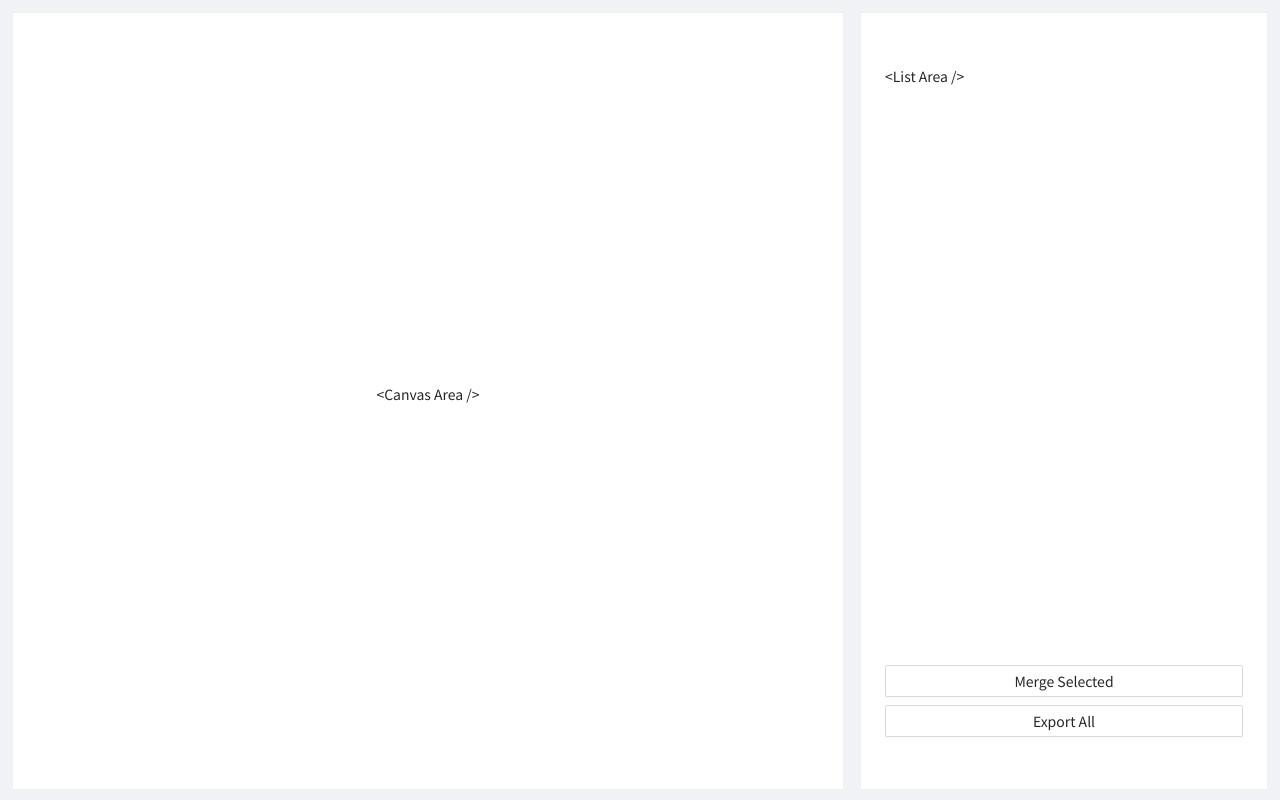
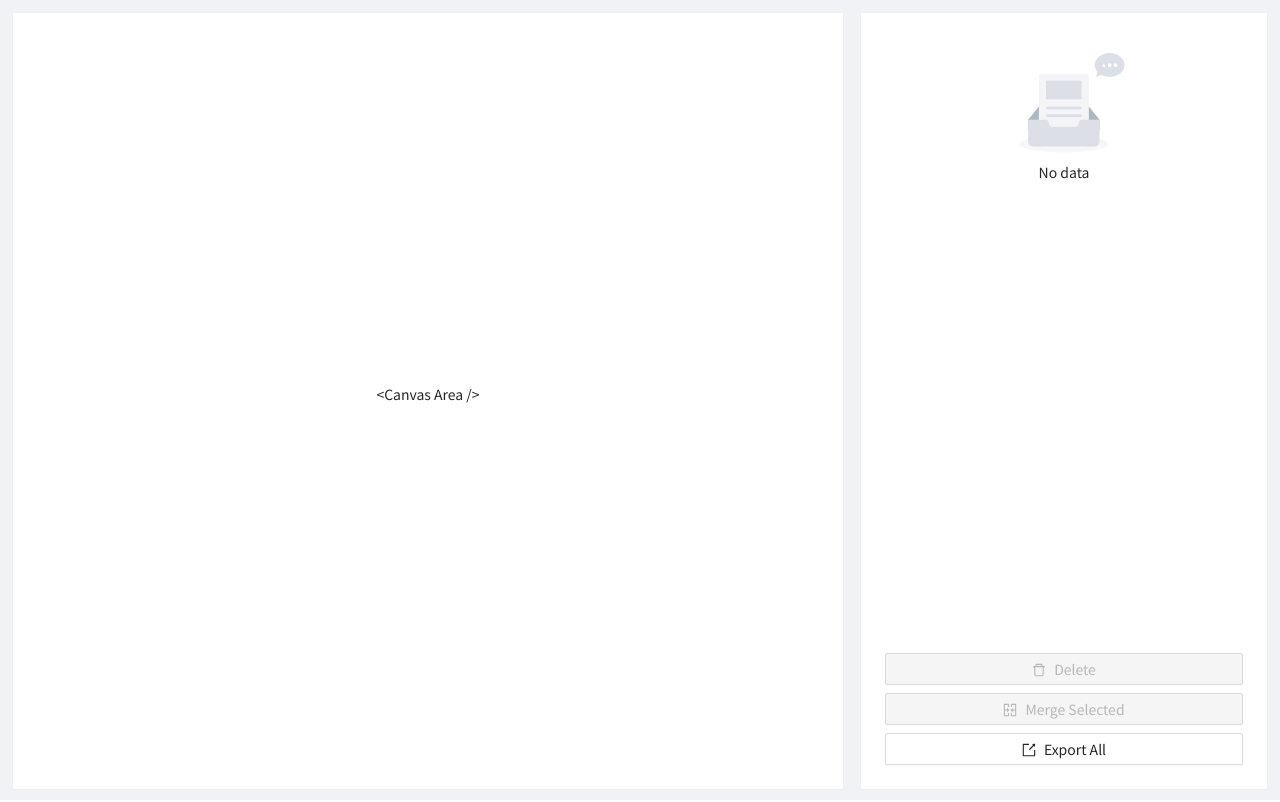
Before and after one commit to babamba/Lunit-Homework, a React (Create React App) app: page / in a window 1280 px wide. Built offline with nearby package versions, Linux system fonts and the light colour scheme; a web font is replaced by a local one.

Commit message:
feat: :construction: 목록 컴포넌트 및 버튼 컴포넌트 진행 중

```diff
--- /dev/null
+++ b/src/components/Main/ActionButtons.tsx
@@ -0,0 +1,44 @@
+import React, { FC, useEffect } from 'react';
+import { DeleteOutlined, MergeCellsOutlined, ExportOutlined } from '@ant-design/icons';
+import { Button, Space } from 'antd';
+import { observer } from 'mobx-react';
+import { toJS } from 'mobx';
+import { useStore } from 'hooks/useStore';
+interface Props {
+  handleDelete: Function;
+  handleMerge: Function;
+  handleExport: Function;
+}
+
+const ActionButtons: FC<Props> = (props: Props) => {
+  const { selectItems } = useStore('canvasStore');
+  const { handleDelete, handleMerge, handleExport } = props;
+
+  return (
+    <Space direction="vertical" style={{ width: '100%', justifyContent: 'flex-end' }}>
+      <Button
+        type="primary"
+        danger
+        icon={<DeleteOutlined />}
+        onClick={() => handleDelete()}
+        style={{ width: '100%' }}
+        disabled={toJS(selectItems).length === 0}
+      >
+        Delete
+      </Button>
+      <Button
+        icon={<MergeCellsOutlined />}
+        onClick={() => handleMerge()}
+        style={{ width: '100%' }}
+        disabled={!(toJS(selectItems).length > 1)}
+      >
+        Merge Selected
+      </Button>
+      <Button icon={<ExportOutlined />} onClick={() => handleExport()} style={{ width: '100%' }}>
+        Export All
+      </Button>
+    </Space>
+  );
+};
+
+export default observer(ActionButtons);
--- a/src/components/Main/List.tsx
+++ b/src/components/Main/List.tsx
@@ -1,14 +1,7 @@
-import React, {
-  useState,
-  useEffect,
-  forwardRef,
-  ForwardRefRenderFunction,
-  useImperativeHandle
-} from 'react';
+import React, { FC, useRef } from 'react';
 import styled from 'styled-components';
-import { Button, Space } from 'antd';
-import { observer } from 'mobx-react';
-import { useStore } from 'hooks/useStore';
+import PolygonList from 'components/Main/PolygonList';
+import ActionButtons from 'components/Main/ActionButtons';
 
 const Container = styled.div`
   display: flex;
@@ -20,53 +13,52 @@ const Container = styled.div`
 
 const ListArea = styled.div`
   width: 100%;
-  min-height: 600px;
+  display: flex;
+  flex: 4;
 `;
 const ButtonArea = styled.div`
   width: 100%;
+  display: flex;
+  flex: 1;
   /* flex-direction: column; */
 `;
 
-interface Handler {
+interface PolygonListRefObject {
   merge(): void;
+  delete(): void;
+  export(): void;
 }
 
-interface Props {}
+const List: FC = () => {
+  const PolygonListRef = useRef<PolygonListRefObject>(null);
 
-const List: ForwardRefRenderFunction<Handler, Props> = (props, ref) => {
-  const [loading, setLoading] = useState(false);
-  const { drawItems } = useStore('canvasStore');
-  const fullWidth = { width: '100%' };
+  const handleDelete = () => {
+    if (PolygonListRef) PolygonListRef.current?.delete();
+  };
 
-  // 부모요소에서 자식요소의 함수 실행
-  useImperativeHandle(ref, () => ({
-    merge: () => {
-      console.log('useImpreative merge draw()');
-    }
-  }));
+  const handleMerge = () => {
+    if (PolygonListRef) PolygonListRef.current?.merge();
+  };
 
-  useEffect(() => {
-    console.log('---> didmount List component');
-    console.log('---> store test : ', drawItems);
-    return () => {
-      console.log('---> didmount List component');
-    };
-  }, []);
+  const handleExport = () => {
+    if (PolygonListRef) PolygonListRef.current?.export();
+  };
 
   return (
     <Container>
       <ListArea>
-        <p>{'<List Area />'}</p>
+        <PolygonList ref={PolygonListRef} />
       </ListArea>
 
       <ButtonArea>
-        <Space direction="vertical" style={fullWidth}>
-          <Button style={fullWidth}>Merge Selected</Button>
-          <Button style={fullWidth}>Export All</Button>
-        </Space>
+        <ActionButtons
+          handleDelete={handleDelete}
+          handleMerge={handleMerge}
+          handleExport={handleExport}
+        />
       </ButtonArea>
     </Container>
   );
 };
 
-export default observer(forwardRef(List));
+export default List;
--- /dev/null
+++ b/src/components/Main/PolygonList.tsx
@@ -0,0 +1,102 @@
+import React, {
+  useState,
+  useEffect,
+  forwardRef,
+  ForwardRefRenderFunction,
+  useImperativeHandle,
+  useCallback
+} from 'react';
+import styled from 'styled-components';
+import { Checkbox, Row, Col, Empty } from 'antd';
+import { observer } from 'mobx-react';
+import { CheckboxValueType } from 'antd/lib/checkbox/Group';
+import { useStore } from 'hooks/useStore';
+import { toJS } from 'mobx';
+
+const CheckTextBox = styled.span`
+  padding-left: 12px;
+`;
+const EmptyBox = styled(Empty)`
+  width: 100%;
+  display: flex;
+  flex-direction: column;
+  justify-content: center;
+`;
+
+interface Handler {
+  merge(): void;
+  delete(): void;
+  export(): void;
+}
+
+interface Polygon {
+  key: number;
+  lines: Coordinate[];
+}
+
+type Coordinate = {
+  x: number;
+  y: number;
+};
+
+interface Props {}
+
+const PolygonList: ForwardRefRenderFunction<Handler, Props> = (props, ref) => {
+  const { drawItems, deletePolygon, selectItems, setSelectedItem } = useStore('canvasStore');
+  // 부모요소에서 자식요소의 함수 실행
+  useImperativeHandle(ref, () => ({
+    merge: () => {
+      console.log('useImpreative merge');
+      findItems();
+    },
+    delete: async () => {
+      await deletePolygon(selectItems as number[]);
+    },
+    export: () => {
+      const temp = toJS(drawItems);
+      console.info('--- > [PolygonList]  Export All : ', temp);
+    }
+  }));
+
+  const findItems = () => {
+    const filterArr: Polygon[] = toJS(drawItems).filter((item: Polygon) => {
+      return selectItems.indexOf(item.key) >= 0;
+    });
+
+    console.log('filter Items : ', filterArr);
+  };
+
+  const onHandleChange = useCallback((values: CheckboxValueType[]) => {
+    console.log('----> [PolygonList]  checked = ', values);
+    setSelectedItem([...values] as number[]);
+  }, []);
+
+  const renderItems = useCallback(() => {
+    console.log('----> [PolygonList]  renderItems count : ', drawItems.length);
+    return drawItems.map((item, idx) => {
+      return (
+        <Col span={24} key={idx}>
+          <Checkbox value={item.key}>
+            <CheckTextBox>{`Polygon ${item.key}`}</CheckTextBox>
+          </Checkbox>
+        </Col>
+      );
+    });
+  }, [drawItems]);
+
+  useEffect(() => {
+    console.log('----> [PolygonList]  updated selectItems effect : ', toJS(selectItems));
+  }, [selectItems]);
+
+  useEffect(() => {
+    console.log('----> [PolygonList] updated drawItems effect : ', toJS(drawItems));
+  }, [drawItems]);
+
+  return (
+    <Checkbox.Group defaultValue={selectItems} style={{ width: '100%' }} onChange={onHandleChange}>
+      <Row gutter={[0, 16]}>{drawItems.length > 0 ? renderItems() : <EmptyBox />}</Row>
+    </Checkbox.Group>
+  );
+};
+
+export default observer(forwardRef(PolygonList));
```
